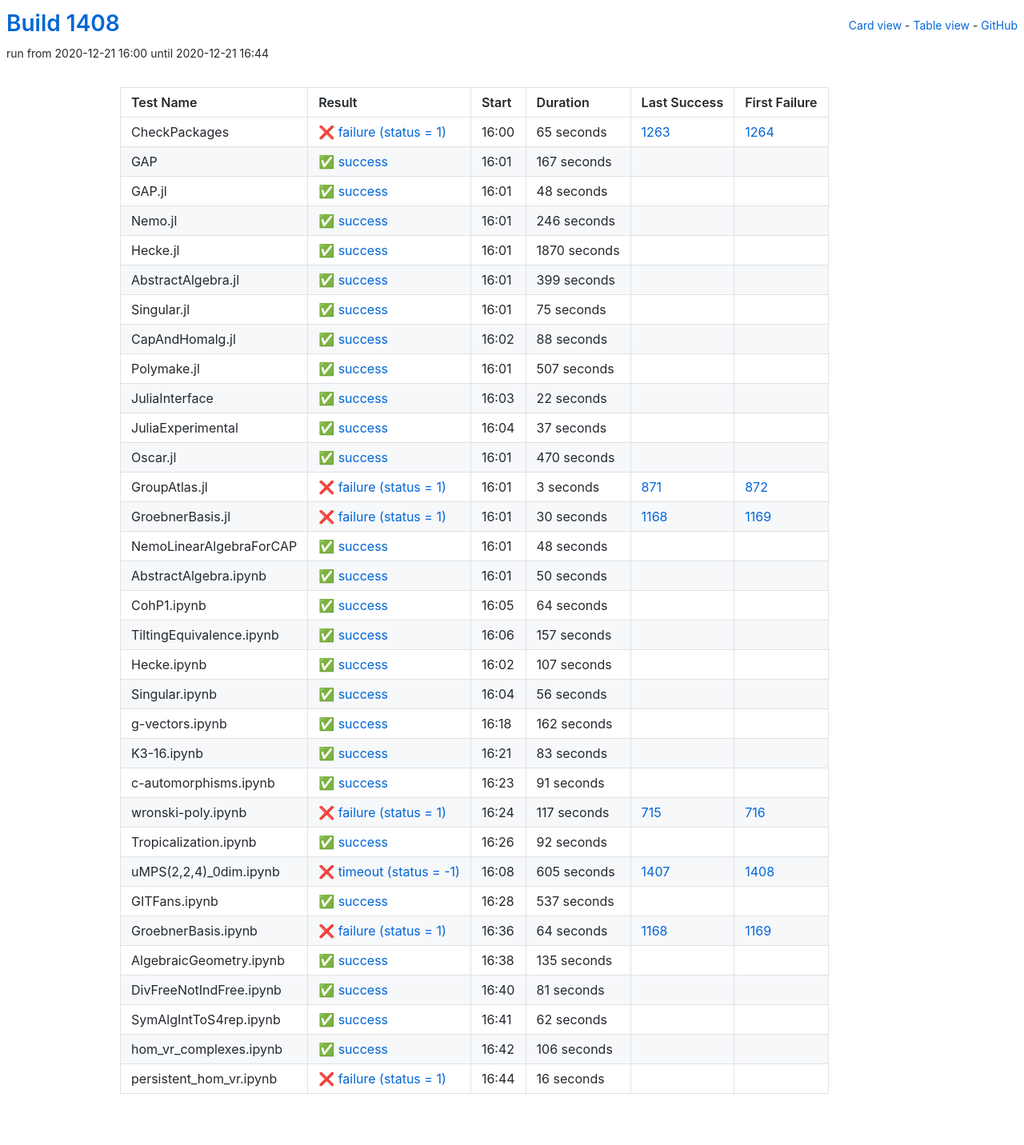
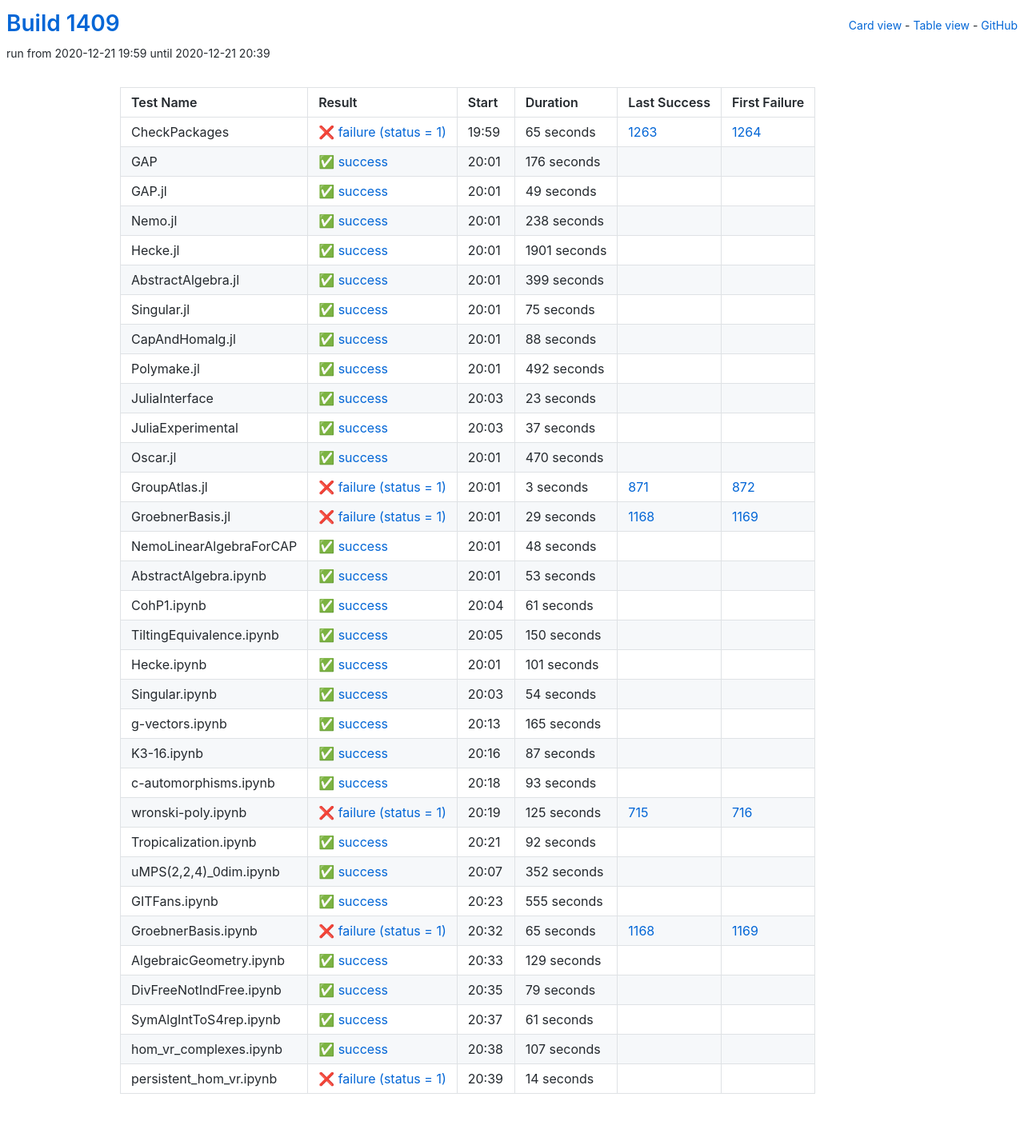
Before and after one commit to oscar-system/oscar-ci-status-stable, a Jekyll site: the page built from table.html, in a window 1280 px wide. Shown: the whole page at 80% size. Built offline with Jekyll 4.4.1, drawn with Linux system fonts in a browser that asks for light colours.

Commit message:
Build #1409

```diff
--- a/_data/ci.yml
+++ b/_data/ci.yml
@@ -1,6 +1,6 @@
 ---
-build: 1408
-build_url: https://oscarci.mathematik.uni-kl.de/job/oscar-stable/1408/
+build: 1409
+build_url: https://oscarci.mathematik.uni-kl.de/job/oscar-stable/1409/
 job: oscar-stable
 organization: oscar-system
 repo: oscar-ci-status-stable
@@ -8,8 +8,8 @@ repourl: https://github.com/oscar-system/oscar-ci-status-stable
 tests:
 - name: CheckPackages
   id: checkpackages
-  log: https://oscarci.mathematik.uni-kl.de/job/oscar-stable/1408/artifact/logs/build-1408/CheckPackages.log
-  start: 2020-12-21 16:00
+  log: https://oscarci.mathematik.uni-kl.de/job/oscar-stable/1409/artifact/logs/build-1409/CheckPackages.log
+  start: 2020-12-21 19:59
   success: false
   exitcode: 1
   status: failure
@@ -20,56 +20,56 @@ tests:
   first_failure_url: https://oscarci.mathematik.uni-kl.de/job/oscar-stable/1264/
 - name: GAP
   id: gap
-  log: https://oscarci.mathematik.uni-kl.de/job/oscar-stable/1408/artifact/logs/build-1408/GAP.log
-  start: 2020-12-21 16:01
+  log: https://oscarci.mathematik.uni-kl.de/job/oscar-stable/1409/artifact/logs/build-1409/GAP.log
+  start: 2020-12-21 20:01
   success: true
   exitcode: 0
   status: success
-  duration: 167
+  duration: 176
   last_success: false
   last_success_url:
   first_failure: false
   first_failure_url:
 - name: GAP.jl
   id: gap-jl
-  log: https://oscarci.mathematik.uni-kl.de/job/oscar-stable/1408/artifact/logs/build-1408/GAP.jl.log
-  start: 2020-12-21 16:01
+  log: https://oscarci.mathematik.uni-kl.de/job/oscar-stable/1409/artifact/logs/build-1409/GAP.jl.log
+  start: 2020-12-21 20:01
   success: true
   exitcode: 0
   status: success
-  duration: 48
+  duration: 49
   last_success: false
   last_success_url:
   first_failure: false
   first_failure_url:
 - name: Nemo.jl
   id: nemo-jl
-  log: https://oscarci.mathematik.uni-kl.de/job/oscar-stable/1408/artifact/logs/build-1408/Nemo.jl.log
-  start: 2020-12-21 16:01
+  log: https://oscarci.mathematik.uni-kl.de/job/oscar-stable/1409/artifact/logs/build-1409/Nemo.jl.log
+  start: 2020-12-21 20:01
   success: true
   exitcode: 0
   status: success
-  duration: 246
+  duration: 238
   last_success: false
   last_success_url:
   first_failure: false
   first_failure_url:
 - name: Hecke.jl
   id: hecke-jl
-  log: https://oscarci.mathematik.uni-kl.de/job/oscar-stable/1408/artifact/logs/build-1408/Hecke.jl.log
-  start: 2020-12-21 16:01
+  log: https://oscarci.mathematik.uni-kl.de/job/oscar-stable/1409/artifact/logs/build-1409/Hecke.jl.log
+  start: 2020-12-21 20:01
   success: true
   exitcode: 0
   status: success
-  duration: 1870
+  duration: 1901
   last_success: false
   last_success_url:
   first_failure: false
   first_failure_url:
 - name: AbstractAlgebra.jl
   id: abstractalgebra-jl
-  log: https://oscarci.mathematik.uni-kl.de/job/oscar-stable/1408/artifact/logs/build-1408/AbstractAlgebra.jl.log
-  start: 2020-12-21 16:01
+  log: https://oscarci.mathematik.uni-kl.de/job/oscar-stable/1409/artifact/logs/build-1409/AbstractAlgebra.jl.log
+  start: 2020-12-21 20:01
   success: true
   exitcode: 0
   status: success
@@ -80,8 +80,8 @@ tests:
   first_failure_url:
 - name: Singular.jl
   id: singular-jl
-  log: https://oscarci.mathematik.uni-kl.de/job/oscar-stable/1408/artifact/logs/build-1408/Singular.jl.log
-  start: 2020-12-21 16:01
+  log: https://oscarci.mathematik.uni-kl.de/job/oscar-stable/1409/artifact/logs/build-1409/Singular.jl.log
+  start: 2020-12-21 20:01
   success: true
   exitcode: 0
   status: success
@@ -92,8 +92,8 @@ tests:
   first_failure_url:
 - name: CapAndHomalg.jl
   id: capandhomalg-jl
-  log: https://oscarci.mathematik.uni-kl.de/job/oscar-stable/1408/artifact/logs/build-1408/CapAndHomalg.jl.log
-  start: 2020-12-21 16:02
+  log: https://oscarci.mathematik.uni-kl.de/job/oscar-stable/1409/artifact/logs/build-1409/CapAndHomalg.jl.log
+  start: 2020-12-21 20:01
   success: true
   exitcode: 0
   status: success
@@ -104,32 +104,32 @@ tests:
   first_failure_url:
 - name: Polymake.jl
   id: polymake-jl
-  log: https://oscarci.mathematik.uni-kl.de/job/oscar-stable/1408/artifact/logs/build-1408/Polymake.jl.log
-  start: 2020-12-21 16:01
+  log: https://oscarci.mathematik.uni-kl.de/job/oscar-stable/1409/artifact/logs/build-1409/Polymake.jl.log
+  start: 2020-12-21 20:01
   success: true
   exitcode: 0
   status: success
-  duration: 507
+  duration: 492
   last_success: false
   last_success_url:
   first_failure: false
   first_failure_url:
 - name: JuliaInterface
   id: juliainterface
-  log: https://oscarci.mathematik.uni-kl.de/job/oscar-stable/1408/artifact/logs/build-1408/JuliaInterface.log
-  start: 2020-12-21 16:03
+  log: https://oscarci.mathematik.uni-kl.de/job/oscar-stable/1409/artifact/logs/build-1409/JuliaInterface.log
+  start: 2020-12-21 20:03
   success: true
   exitcode: 0
   status: success
-  duration: 22
+  duration: 23
   last_success: false
   last_success_url:
   first_failure: false
   first_failure_url:
 - name: JuliaExperimental
   id: juliaexperimental
-  log: https://oscarci.mathematik.uni-kl.de/job/oscar-stable/1408/artifact/logs/build-1408/JuliaExperimental.log
-  start: 2020-12-21 16:04
+  log: https://oscarci.mathematik.uni-kl.de/job/oscar-stable/1409/artifact/logs/build-1409/JuliaExperimental.log
+  start: 2020-12-21 20:03
   success: true
   exitcode: 0
   status: success
@@ -140,8 +140,8 @@ tests:
   first_failure_url:
 - name: Oscar.jl
   id: oscar-jl
-  log: https://oscarci.mathematik.uni-kl.de/job/oscar-stable/1408/artifact/logs/build-1408/Oscar.jl.log
-  start: 2020-12-21 16:01
+  log: https://oscarci.mathematik.uni-kl.de/job/oscar-stable/1409/artifact/logs/build-1409/Oscar.jl.log
+  start: 2020-12-21 20:01
   success: true
   exitcode: 0
   status: success
@@ -152,8 +152,8 @@ tests:
   first_failure_url:
 - name: GroupAtlas.jl
   id: groupatlas-jl
-  log: https://oscarci.mathematik.uni-kl.de/job/oscar-stable/1408/artifact/logs/build-1408/GroupAtlas.jl.log
-  start: 2020-12-21 16:01
+  log: https://oscarci.mathematik.uni-kl.de/job/oscar-stable/1409/artifact/logs/build-1409/GroupAtlas.jl.log
+  start: 2020-12-21 20:01
   success: false
   exitcode: 1
   status: failure
@@ -164,20 +164,20 @@ tests:
   first_failure_url: https://oscarci.mathematik.uni-kl.de/job/oscar-stable/872/
 - name: GroebnerBasis.jl
   id: groebnerbasis-jl
-  log: https://oscarci.mathematik.uni-kl.de/job/oscar-stable/1408/artifact/logs/build-1408/GroebnerBasis.jl.log
-  start: 2020-12-21 16:01
+  log: https://oscarci.mathematik.uni-kl.de/job/oscar-stable/1409/artifact/logs/build-1409/GroebnerBasis.jl.log
+  start: 2020-12-21 20:01
   success: false
   exitcode: 1
   status: failure
-  duration: 30
+  duration: 29
   last_success: 1168
   last_success_url: https://oscarci.mathematik.uni-kl.de/job/oscar-stable/1168/
   first_failure: 1169
   first_failure_url: https://oscarci.mathematik.uni-kl.de/job/oscar-stable/1169/
 - name: NemoLinearAlgebraForCAP
   id: nemolinearalgebraforcap
-  log: https://oscarci.mathematik.uni-kl.de/job/oscar-stable/1408/artifact/logs/build-1408/NemoLinearAlgebraForCAP.log
-  start: 2020-12-21 16:01
+  log: https://oscarci.mathematik.uni-kl.de/job/oscar-stable/1409/artifact/logs/build-1409/NemoLinearAlgebraForCAP.log
+  start: 2020-12-21 20:01
   success: true
   exitcode: 0
   status: success
@@ -188,116 +188,116 @@ tests:
   first_failure_url:
 - name: AbstractAlgebra.ipynb
   id: abstractalgebra-ipynb
-  log: https://oscarci.mathematik.uni-kl.de/job/oscar-stable/1408/artifact/logs/build-1408/AbstractAlgebra.ipynb.log
-  start: 2020-12-21 16:01
+  log: https://oscarci.mathematik.uni-kl.de/job/oscar-stable/1409/artifact/logs/build-1409/AbstractAlgebra.ipynb.log
+  start: 2020-12-21 20:01
   success: true
   exitcode: 0
   status: success
-  duration: 50
+  duration: 53
   last_success: false
   last_success_url:
   first_failure: false
   first_failure_url:
 - name: CohP1.ipynb
   id: cohp1-ipynb
-  log: https://oscarci.mathematik.uni-kl.de/job/oscar-stable/1408/artifact/logs/build-1408/CohP1.ipynb.log
-  start: 2020-12-21 16:05
+  log: https://oscarci.mathematik.uni-kl.de/job/oscar-stable/1409/artifact/logs/build-1409/CohP1.ipynb.log
+  start: 2020-12-21 20:04
   success: true
   exitcode: 0
   status: success
-  duration: 64
+  duration: 61
   last_success: false
   last_success_url:
   first_failure: false
   first_failure_url:
 - name: TiltingEquivalence.ipynb
   id: tiltingequivalence-ipynb
-  log: https://oscarci.mathematik.uni-kl.de/job/oscar-stable/1408/artifact/logs/build-1408/TiltingEquivalence.ipynb.log
-  start: 2020-12-21 16:06
+  log: https://oscarci.mathematik.uni-kl.de/job/oscar-stable/1409/artifact/logs/build-1409/TiltingEquivalence.ipynb.log
+  start: 2020-12-21 20:05
   success: true
   exitcode: 0
   status: success
-  duration: 157
+  duration: 150
   last_success: false
   last_success_url:
   first_failure: false
   first_failure_url:
 - name: Hecke.ipynb
   id: hecke-ipynb
-  log: https://oscarci.mathematik.uni-kl.de/job/oscar-stable/1408/artifact/logs/build-1408/Hecke.ipynb.log
-  start: 2020-12-21 16:02
+  log: https://oscarci.mathematik.uni-kl.de/job/oscar-stable/1409/artifact/logs/build-1409/Hecke.ipynb.log
+  start: 2020-12-21 20:01
   success: true
   exitcode: 0
   status: success
-  duration: 107
+  duration: 101
   last_success: false
   last_success_url:
   first_failure: false
   first_failure_url:
 - name: Singular.ipynb
   id: singular-ipynb
-  log: https://oscarci.mathematik.uni-kl.de/job/oscar-stable/1408/artifact/logs/build-1408/Singular.ipynb.log
-  start: 2020-12-21 16:04
+  log: https://oscarci.mathematik.uni-kl.de/job/oscar-stable/1409/artifact/logs/build-1409/Singular.ipynb.log
+  start: 2020-12-21 20:03
   success: true
   exitcode: 0
   status: success
-  duration: 56
+  duration: 54
   last_success: false
   last_success_url:
   first_failure: false
   first_failure_url:
 - name: g-vectors.ipynb
   id: g-vectors-ipynb
-  log: https://oscarci.mathematik.uni-kl.de/job/oscar-stable/1408/artifact/logs/build-1408/g-vectors.ipynb.log
-  start: 2020-12-21 16:18
+  log: https://oscarci.mathematik.uni-kl.de/job/oscar-stable/1409/artifact/logs/build-1409/g-vectors.ipynb.log
+  start: 2020-12-21 20:13
   success: true
   exitcode: 0
   status: success
-  duration: 162
+  duration: 165
   last_success: false
   last_success_url:
   first_failure: false
   first_failure_url:
 - name: K3-16.ipynb
   id: k3-16-ipynb
-  log: https://oscarci.mathematik.uni-kl.de/job/oscar-stable/1408/artifact/logs/build-1408/K3-16.ipynb.log
-  start: 2020-12-21 16:21
+  log: https://oscarci.mathematik.uni-kl.de/job/oscar-stable/1409/artifact/logs/build-1409/K3-16.ipynb.log
+  start: 2020-12-21 20:16
   success: true
   exitcode: 0
   status: success
-  duration: 83
+  duration: 87
   last_success: false
   last_success_url:
   first_failure: false
   first_failure_url:
 - name: c-automorphisms.ipynb
   id: c-automorphisms-ipynb
-  log: https://oscarci.mathematik.uni-kl.de/job/oscar-stable/1408/artifact/logs/build-1408/c-automorphisms.ipynb.log
-  start: 2020-12-21 16:23
+  log: https://oscarci.mathematik.uni-kl.de/job/oscar-stable/1409/artifact/logs/build-1409/c-automorphisms.ipynb.log
+  start: 2020-12-21 20:18
   success: true
   exitcode: 0
   status: success
-  duration: 91
+  duration: 93
   last_success: false
   last_success_url:
   first_failure: false
   first_failure_url:
 - name: wronski-poly.ipynb
   id: wronski-poly-ipynb
-  log: https://oscarci.mathematik.uni-kl.de/job/oscar-stable/1408/artifact/logs/build-1408/wronski-poly.ipynb.log
-  start: 2020-12-21 16:24
+  log: https://oscarci.mathematik.uni-kl.de/job/oscar-stable/1409/artifact/logs/build-1409/wronski-poly.ipynb.log
+  start: 2020-12-21 20:19
   success: false
   exitcode: 1
   status: failure
-  duration: 117
+  duration: 125
   last_success: 715
   last_success_url: https://oscarci.mathematik.uni-kl.de/job/oscar-stable/715/
   first_failure: 716
   first_failure_url: https://oscarci.mathematik.uni-kl.de/job/oscar-stable/716/
 - name: Tropicalization.ipynb
   id: tropicalization-ipynb
-  log: https://oscarci.mathematik.uni-kl.de/job/oscar-stable/1408/artifact/logs/build-1408/Tropicalization.ipynb.log
-  start: 2020-12-21 16:26
+  log: https://oscarci.mathematik.uni-kl.de/job/oscar-stable/1409/artifact/logs/build-1409/Tropicalization.ipynb.log
+  start: 2020-12-21 20:21
   success: true
   exitcode: 0
   status: success
@@ -308,96 +308,96 @@ tests:
   first_failure_url:
 - name: uMPS(2,2,4)_0dim.ipynb
   id: umps-2-2-4-0dim-ipynb
-  log: https://oscarci.mathematik.uni-kl.de/job/oscar-stable/1408/artifact/logs/build-1408/uMPS-2-2-4-_0dim.ipynb.log
-  start: 2020-12-21 16:08
-  success: false
-  exitcode: -1
-  status: timeout
-  duration: 605
-  last_success: 1407
-  last_success_url: https://oscarci.mathematik.uni-kl.de/job/oscar-stable/1407/
-  first_failure: 1408
-  first_failure_url: https://oscarci.mathematik.uni-kl.de/job/oscar-stable/1408/
-- name: GITFans.ipynb
-  id: gitfans-ipynb
-  log: https://oscarci.mathematik.uni-kl.de/job/oscar-stable/1408/artifact/logs/build-1408/GITFans.ipynb.log
-  start: 2020-12-21 16:28
+  log: https://oscarci.mathematik.uni-kl.de/job/oscar-stable/1409/artifact/logs/build-1409/uMPS-2-2-4-_0dim.ipynb.log
+  start: 2020-12-21 20:07
   success: true
   exitcode: 0
   status: success
-  duration: 537
+  duration: 352
+  last_success: false
+  last_success_url:
+  first_failure: false
+  first_failure_url:
+- name: GITFans.ipynb
+  id: gitfans-ipynb
+  log: https://oscarci.mathematik.uni-kl.de/job/oscar-stable/1409/artifact/logs/build-1409/GITFans.ipynb.log
+  start: 2020-12-21 20:23
+  success: true
+  exitcode: 0
+  status: success
+  duration: 555
   last_success: false
   last_success_url:
   first_failure: false
   first_failure_url:
 - name: GroebnerBasis.ipynb
   id: groebnerbasis-ipynb
-  log: https://oscarci.mathematik.uni-kl.de/job/oscar-stable/1408/artifact/logs/build-1408/GroebnerBasis.ipynb.log
-  start: 2020-12-21 16:36
+  log: https://oscarci.mathematik.uni-kl.de/job/oscar-stable/1409/artifact/logs/build-1409/GroebnerBasis.ipynb.log
+  start: 2020-12-21 20:32
   success: false
   exitcode: 1
   status: failure
-  duration: 64
+  duration: 65
   last_success: 1168
   last_success_url: https://oscarci.mathematik.uni-kl.de/job/oscar-stable/1168/
   first_failure: 1169
   first_failure_url: https://oscarci.mathematik.uni-kl.de/job/oscar-stable/1169/
 - name: AlgebraicGeometry.ipynb
   id: algebraicgeometry-ipynb
-  log: https://oscarci.mathematik.uni-kl.de/job/oscar-stable/1408/artifact/logs/build-1408/AlgebraicGeometry.ipynb.log
-  start: 2020-12-21 16:38
+  log: https://oscarci.mathematik.uni-kl.de/job/oscar-stable/1409/artifact/logs/build-1409/AlgebraicGeometry.ipynb.log
+  start: 2020-12-21 20:33
   success: true
   exitcode: 0
   status: success
-  duration: 135
+  duration: 129
   last_success: false
   last_success_url:
   first_failure: false
   first_failure_url:
 - name: DivFreeNotIndFree.ipynb
   id: divfreenotindfree-ipynb
-  log: https://oscarci.mathematik.uni-kl.de/job/oscar-stable/1408/artifact/logs/build-1408/DivFreeNotIndFree.ipynb.log
-  start: 2020-12-21 16:40
+  log: https://oscarci.mathematik.uni-kl.de/job/oscar-stable/1409/artifact/logs/build-1409/DivFreeNotIndFree.ipynb.log
+  start: 2020-12-21 20:35
   success: true
   exitcode: 0
   status: success
-  duration: 81
+  duration: 79
   last_success: false
   last_success_url:
   first_failure: false
   first_failure_url:
 - name: SymAlgIntToS4rep.ipynb
   id: symalginttos4rep-ipynb
-  log: https://oscarci.mathematik.uni-kl.de/job/oscar-stable/1408/artifact/logs/build-1408/SymAlgIntToS4rep.ipynb.log
-  start: 2020-12-21 16:41
+  log: https://oscarci.mathematik.uni-kl.de/job/oscar-stable/1409/artifact/logs/build-1409/SymAlgIntToS4rep.ipynb.log
+  start: 2020-12-21 20:37
   success: true
   exitcode: 0
   status: success
-  duration: 62
+  duration: 61
   last_success: false
   last_success_url:
   first_failure: false
   first_failure_url:
 - name: hom_vr_complexes.ipynb
   id: hom-vr-complexes-ipynb
-  log: https://oscarci.mathematik.uni-kl.de/job/oscar-stable/1408/artifact/logs/build-1408/hom_vr_complexes.ipynb.log
-  start: 2020-12-21 16:42
+  log: https://oscarci.mathematik.uni-kl.de/job/oscar-stable/1409/artifact/logs/build-1409/hom_vr_complexes.ipynb.log
+  start: 2020-12-21 20:38
   success: true
   exitcode: 0
   status: success
-  duration: 106
+  duration: 107
   last_success: false
   last_success_url:
   first_failure: false
   first_failure_url:
 - name: persistent_hom_vr.ipynb
   id: persistent-hom-vr-ipynb
-  log: https://oscarci.mathematik.uni-kl.de/job/oscar-stable/1408/artifact/logs/build-1408/persistent_hom_vr.ipynb.log
-  start: 2020-12-21 16:44
+  log: https://oscarci.mathematik.uni-kl.de/job/oscar-stable/1409/artifact/logs/build-1409/persistent_hom_vr.ipynb.log
+  start: 2020-12-21 20:39
   success: false
   exitcode: 1
   status: failure
-  duration: 16
+  duration: 14
   last_success: false
   last_success_url:
   first_failure: false
```
Also changed, not shown: README.md.
